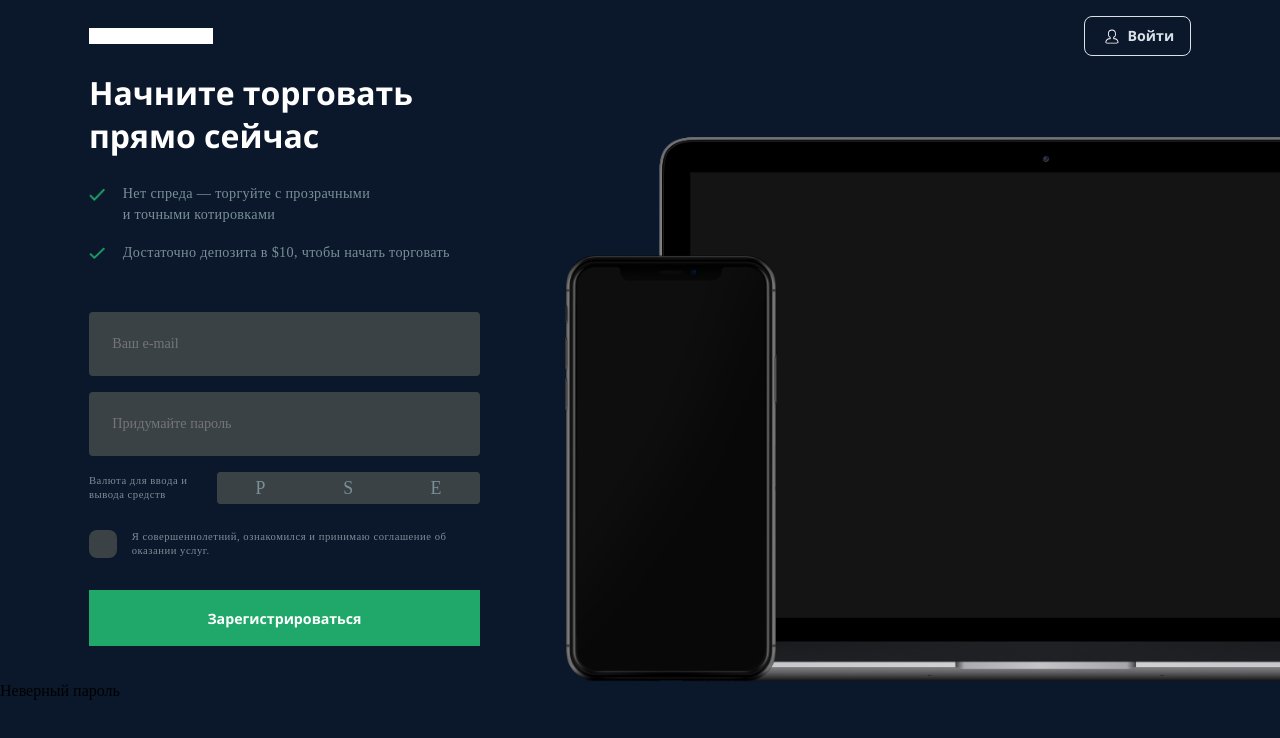
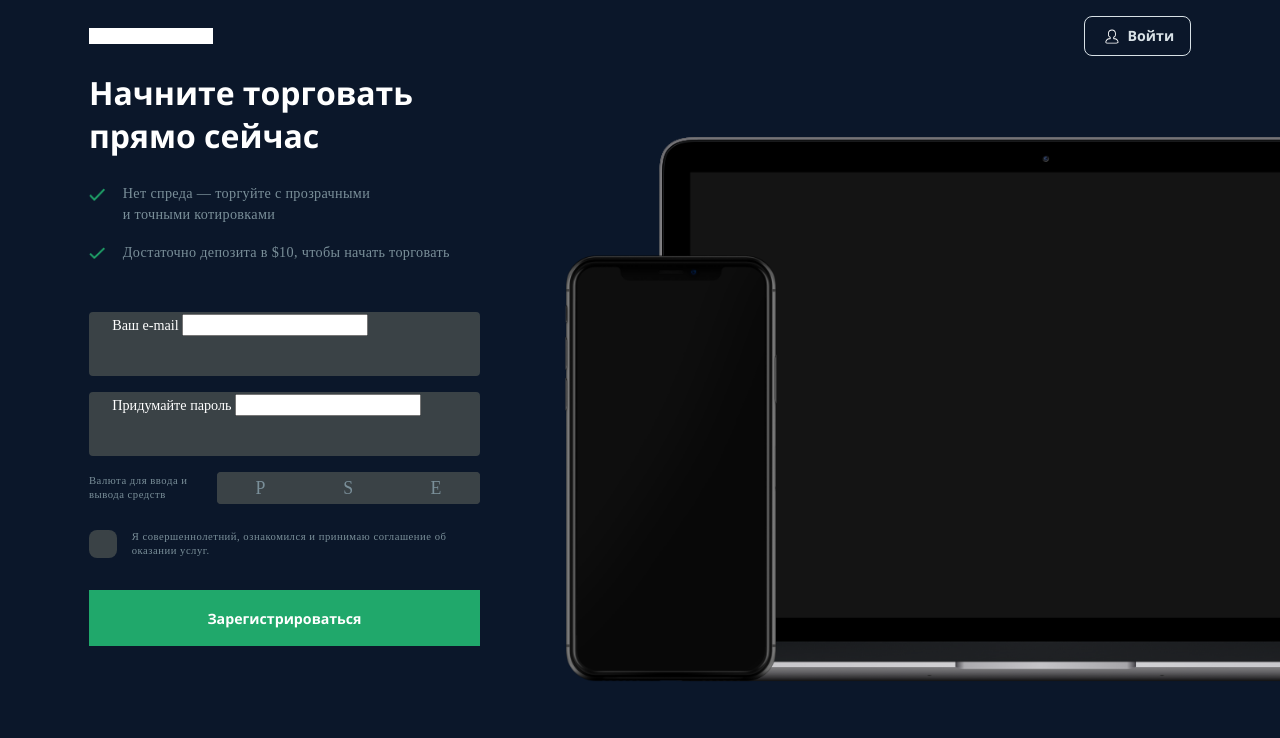
Before and after one commit to FinNolofinwe/Task, a plain HTML site: page index.html in a window 1280 px wide. Drawn offline with Linux system fonts and the light colour scheme; files whose address does not match are found by name.

Commit message:
feat: add correct html 30.08

```diff
--- a/index.html
+++ b/index.html
@@ -26,8 +26,14 @@
         <div class="form__thesis-text">Достаточно депозита в $10, чтобы начать торговать</div>
       </div>
       <div class="form__fields">
-        <input class= "form__field" type="email" placeholder="Ваш e-mail">
-        <input class= "form__field" type="password" placeholder="Придумайте пароль">
+        <div class="form__field">
+          <label class="form__field-placeholder" for="mail">Ваш e-mail</label>
+          <input type="email" class="form__field-input" id="mail"  required>
+        </div>
+        <div class="form__field">
+          <label class="form__field-placeholder" for="password">Придумайте пароль</label>
+          <input type="password" class="form__field-input" id="password" minlength="4" required>
+        </div>
       </div>
       <!-- Currency widget-->
       <div class="form__currency">
@@ -43,7 +49,7 @@
       </div>
       <!--Age checkbox-->
       <div class="form__age">
-        <input type="checkbox" class="form__age-check" id="age-check">
+        <input type="checkbox" class="form__age-check" id="age-check" required>
         <label class="form__age-agreement" for="age-check"></label>
         <div class="form__age-text">Я совершеннолетний, ознакомился и принимаю соглашение об оказании услуг.</div>
       </div>
@@ -54,12 +60,13 @@
       </div>
       <!--Submit form-->
       <button class="form__submit" type="submit">Зарегистрироваться</button>
+      <div class="form__error">Неверный пароль</div>
     </form>
     <div class="devices">
       <img src="assets/mockups/iphone/frontal-black.png" alt="phone" class="devices__phone">
       <img src="assets/mockups/macbook/dark.png" alt="mac" class="devices__mac">
     </div>
   </main>
-  <div class="error">Неверный пароль</div>
+  <script src="js/index.js"></script>
 </body>
 </html>
```
